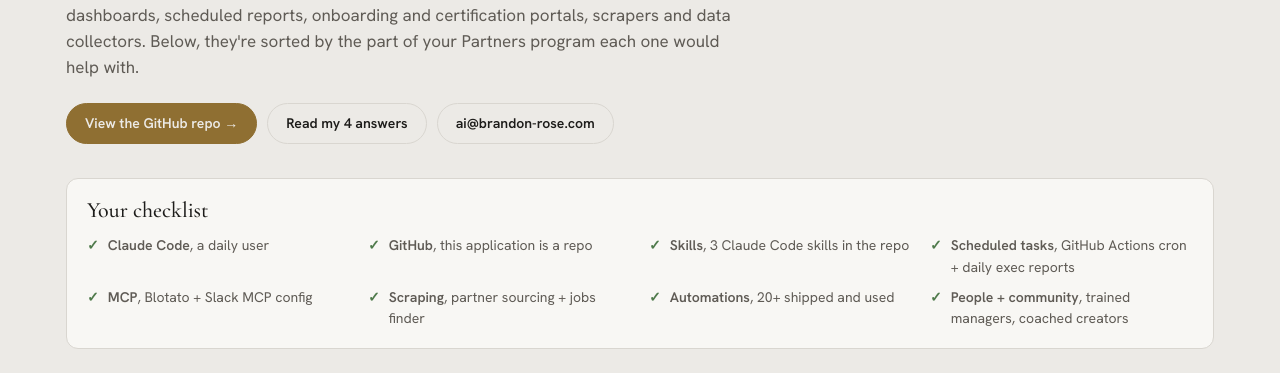
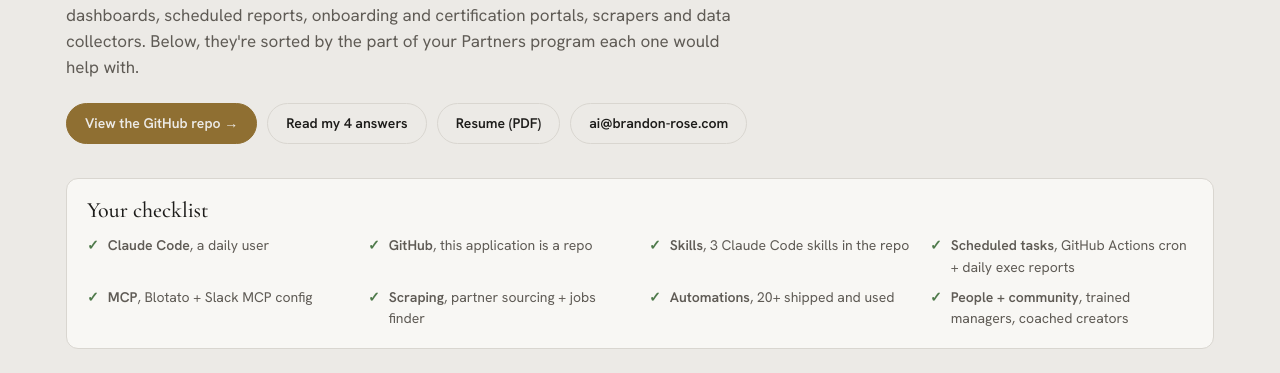
Before and after one commit to BrandonRose2/blotato-partnerships, a plain HTML site: page index.html in a window 1280 px wide. Shown: the part 162-535 px from the top of the page. Drawn offline with nearby package versions, Linux system fonts and the light colour scheme.

Commit message:
Add resume PDF and link it from the site and README
Co-Authored-By: Claude Opus 5.5 <noreply@anthropic.com>
Claude-Session: https://claude.ai/code/session_01QAQZ7BShEHcXDhCvqJyeYd

```diff
--- a/index.html
+++ b/index.html
@@ -74,6 +74,7 @@ footer{margin-top:60px;padding-top:20px;border-top:1px solid var(--line);color:v
   <div class="cta">
     <a class="btn pri" href="https://github.com/BrandonRose2/blotato-partnerships">View the GitHub repo →</a>
     <a class="btn" href="https://github.com/BrandonRose2/blotato-partnerships/blob/main/docs/answers.md">Read my 4 answers</a>
+    <a class="btn" href="Brandon-Rose-Resume.pdf" target="_blank" rel="noopener">Resume (PDF)</a>
     <a class="btn" href="mailto:ai@brandon-rose.com">ai@brandon-rose.com</a>
   </div>
 
```
Also changed, not shown: 2 other files.
